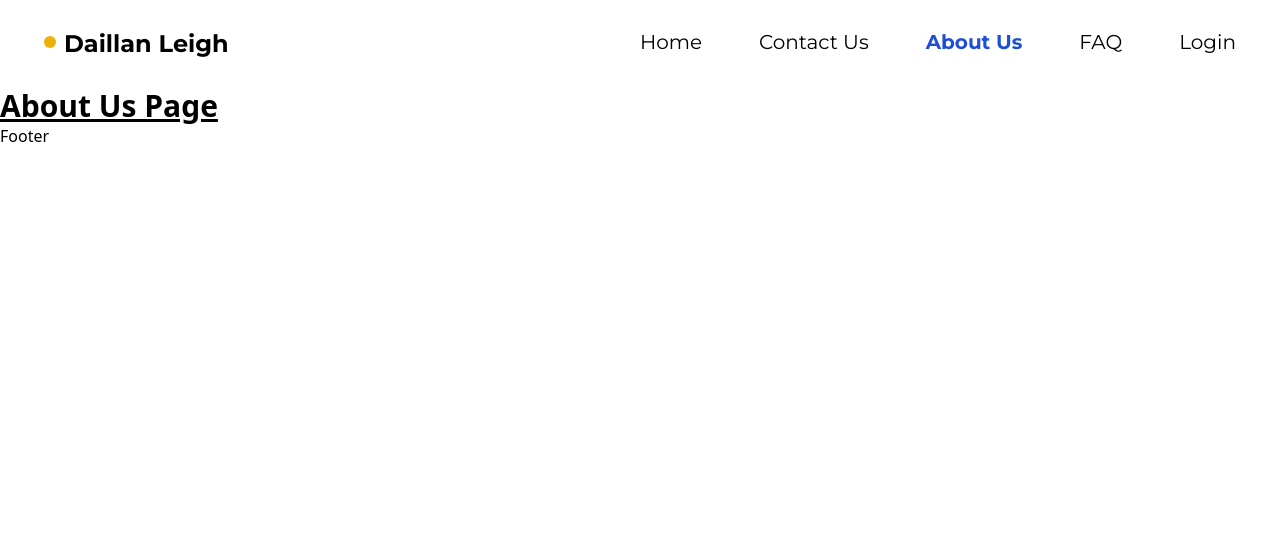
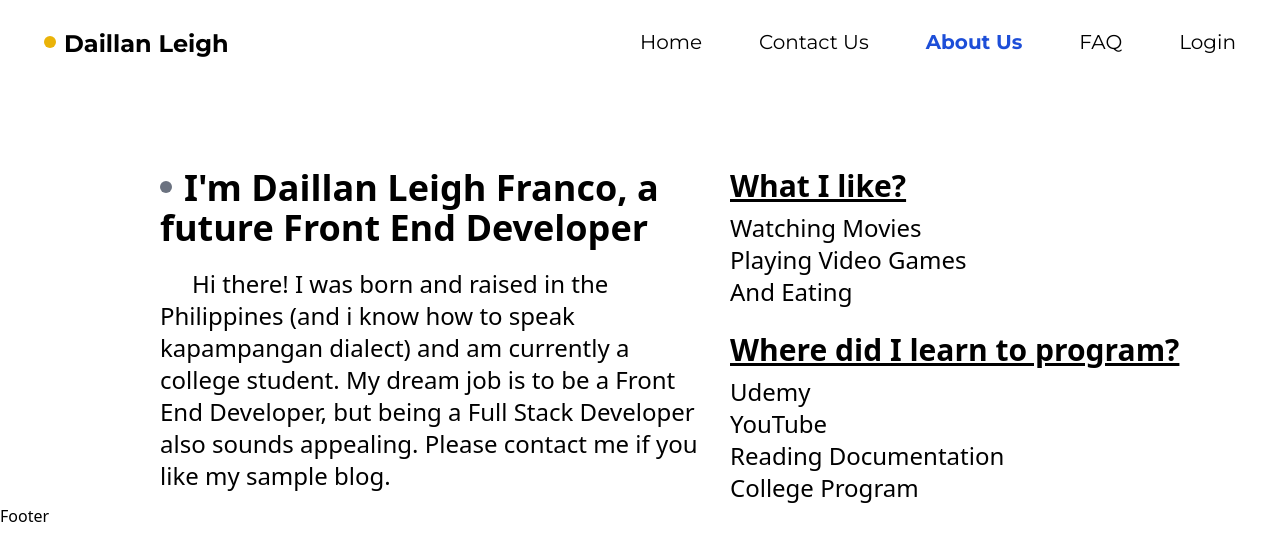
Before and after one commit to LeighDaillan/My-App, a Next.js app: page /about-us in a window 1280 px wide. Shown: the top 560 px of the page. Built offline with nearby package versions, Linux system fonts and the light colour scheme.

Commit message:
Added content on about us page

```diff
--- a/pages/about-us/index.js
+++ b/pages/about-us/index.js
@@ -1,11 +1,44 @@
 import { Fragment } from "react";
-// import NavigationBar from "../Navigation/navigation-bar.js";
 
 const AboutUs = function () {
   return (
-    <Fragment>
-      {/* <NavigationBar page="About Us"></NavigationBar> */}
-      <h1 className="text-3xl font-bold underline">About Us Page</h1>
+    <Fragment className="font-pop">
+      <div className="grid grid-cols-2 ml-40 mt-20 gap-5 justify-content-center">
+        <div className="">
+          <p className="text-4xl font-bold ">
+            <span className="h-3 w-3 bg-gray-500 rounded-full inline-block mr-3 mb-2"></span>
+            I'm Daillan Leigh Franco, a <br />
+            future Front End Developer
+          </p>
+
+          <p className="mt-5 text-2xl indent-8">
+            Hi there! I was born and raised in the Philippines (and i know how
+            to speak kapampangan dialect) and am currently a college student. My
+            dream job is to be a Front End Developer, but being a Full Stack
+            Developer also sounds appealing. Please contact me if you like my
+            sample blog.
+          </p>
+        </div>
+
+        <div>
+          <h2 className="underline text-3xl font-bold mb-2">What I like?</h2>
+          <ul className="leading-8 text-2xl">
+            <li>Watching Movies</li>
+            <li>Playing Video Games</li>
+            <li>And Eating</li>
+          </ul>
+          <br />
+          <h2 className="underline text-3xl font-bold mb-2">
+            Where did I learn to program?
+          </h2>
+          <ul className="leading-8 text-2xl">
+            <li>Udemy</li>
+            <li>YouTube</li>
+            <li>Reading Documentation</li>
+            <li>College Program</li>
+          </ul>
+        </div>
+      </div>
     </Fragment>
   );
 };
```
